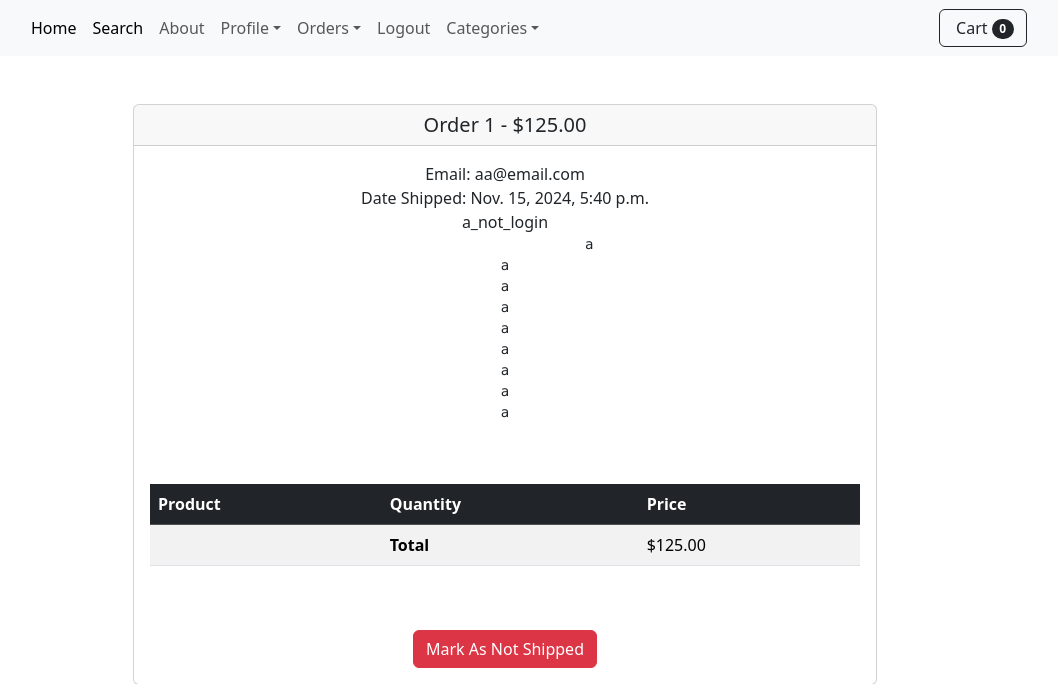
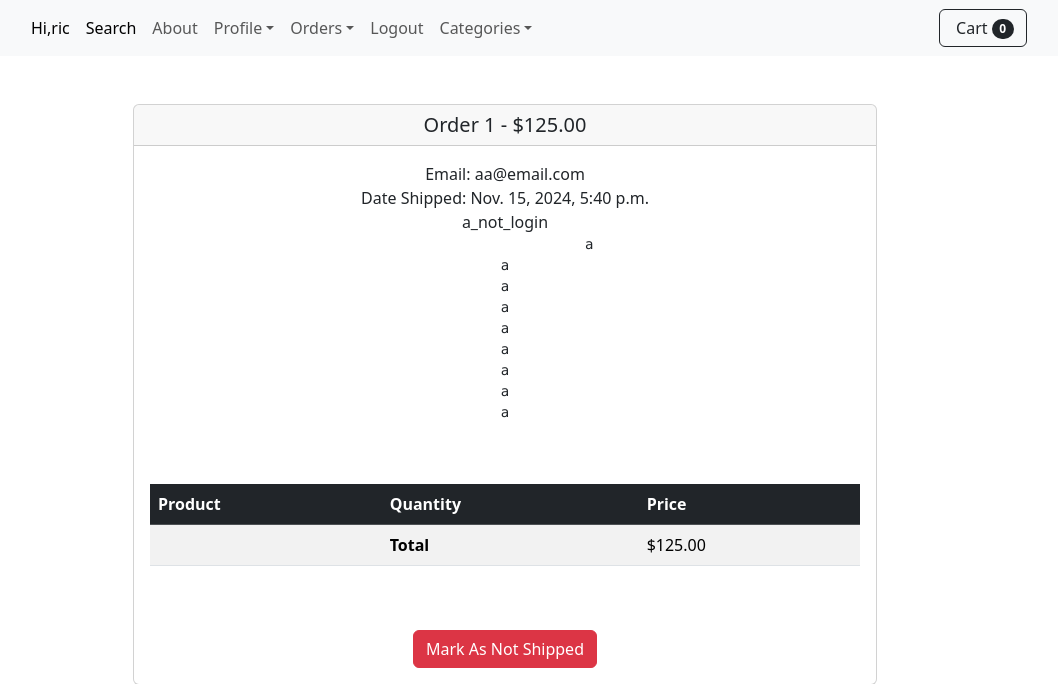
Before and after one commit to Rachotrico/Ecommerce, a Django app: page /payment/orders/1 in a window 1280 px wide. Shown: the top 684 px of the page, without its empty margins (135-1193 px from the left). Run offline with Django 5.2, Linux system fonts and the light colour scheme; a user stored in the database is signed in; data comes from the database, SQL or seed files in the repository.

Commit message:
add username on navbar

```diff
--- a/store/templates/navbar.html
+++ b/store/templates/navbar.html
@@ -6,7 +6,7 @@
         <div
             class="collapse navbar-collapse" id="navbarSupportedContent">
             <ul class="navbar-nav me-auto mb-2 mb-lg-0 ms-lg-4">
-                <li class="nav-item"><a class="nav-link active" aria-current="page" href="{%url 'home'%}">Home</a></li>
+                <li class="nav-item"><a class="nav-link active" aria-current="page" href="{%url 'home'%}">Hi,{{user}}</a></li>
                 <li class="nav-item"><a class="nav-link active" aria-current="page" href="{%url 'search'%}">Search</a></li>
                 <li class="nav-item"><a class="nav-link" href="{%url 'about'%}">About</a></li>
                 <li class="nav-item dropdown"><a class="nav-link dropdown-toggle" id="navbarDropdown" href="#" role="button" data-bs-toggle="dropdown" aria-expanded="false">Profile</a>
@@ -35,7 +35,7 @@
 
                 <li class="nav-item"><a class="nav-link" href="{%url 'logout'%}">Logout</a></li>
                 {% else %}
-                <div class="container px-4 px-lg-5"><a class="navbar-brand" href="{%url 'home'%}">Hi,You that not login</a><button class="navbar-toggler" type="button" data-bs-toggle="collapse" data-bs-target="#navbarSupportedContent" aria-controls="navbarSupportedContent" aria-expanded="false" aria-label="Toggle navigation"><span class="navbar-toggler-icon"></span></button>
+                <div class="container px-4 px-lg-5"><a class="navbar-brand" href="{%url 'home'%}">Hi,Guest</a><button class="navbar-toggler" type="button" data-bs-toggle="collapse" data-bs-target="#navbarSupportedContent" aria-controls="navbarSupportedContent" aria-expanded="false" aria-label="Toggle navigation"><span class="navbar-toggler-icon"></span></button>
                     <div
                         class="collapse navbar-collapse" id="navbarSupportedContent">
                         <ul class="navbar-nav me-auto mb-2 mb-lg-0 ms-lg-4">
```
